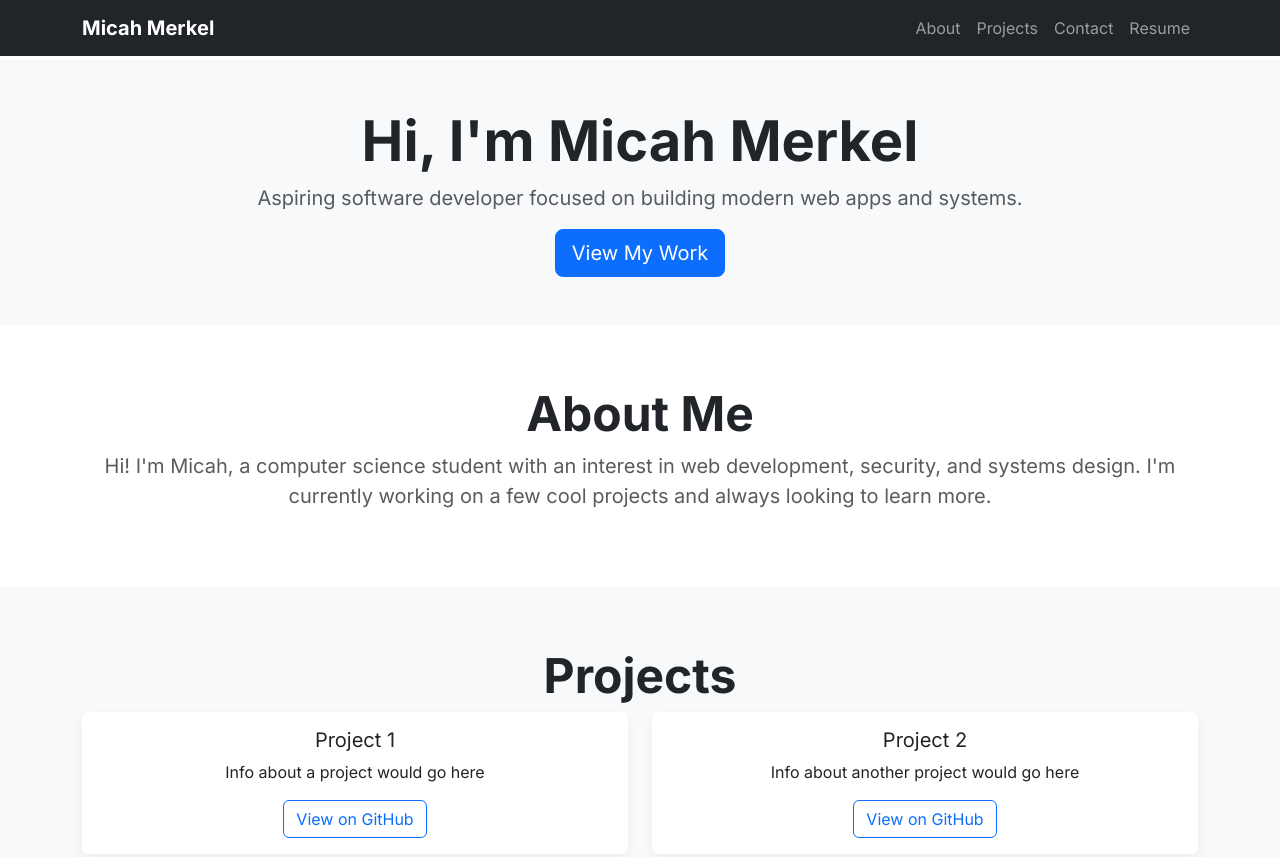
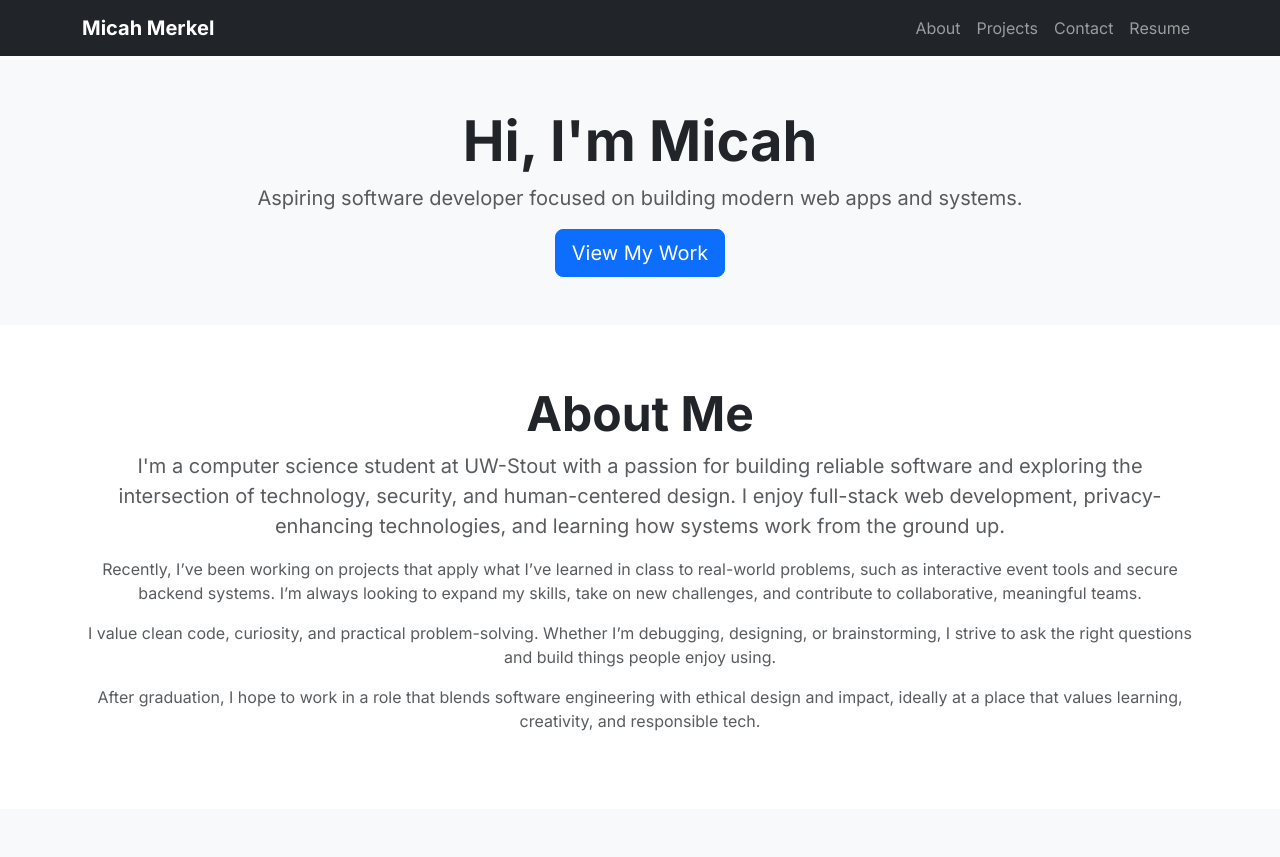
Before and after one commit to mdmerk01/portfolio, a plain HTML site: page index.html in a window 1280 px wide. Shown: the top 857 px of the page. Drawn offline with nearby package versions, Linux system fonts and the light colour scheme.

Commit message:
expanded about me section

```diff
--- a/index.html
+++ b/index.html
@@ -1,10 +1,9 @@
 <!DOCTYPE html>
 <html lang="en">
-
 <head>
   <meta charset="UTF-8">
   <meta name="viewport" content="width=device-width, initial-scale=1.0">
-  <title>Your Name | Portfolio</title>
+  <title>Micah Merkel | Portfolio</title>
   <link href="https://cdn.jsdelivr.net/npm/bootstrap@5.3.3/dist/css/bootstrap.min.css" rel="stylesheet">
   <link href="https://fonts.googleapis.com/css2?family=Inter:wght@400;700&display=swap" rel="stylesheet">
   <link rel="stylesheet" href="https://cdnjs.cloudflare.com/ajax/libs/font-awesome/6.5.0/css/all.min.css">
@@ -13,18 +12,15 @@
       padding-top: 60px;
       font-family: 'Inter', sans-serif;
     }
-
     section {
       padding: 60px 0;
     }
-
     .card {
       border: none;
       box-shadow: 0 4px 12px rgba(0, 0, 0, 0.05);
     }
   </style>
 </head>
-
 <body>
   <!-- Navbar -->
   <nav class="navbar navbar-expand-lg navbar-dark bg-dark fixed-top">
@@ -38,15 +34,16 @@
           <li class="nav-item"><a class="nav-link" href="#about">About</a></li>
           <li class="nav-item"><a class="nav-link" href="#projects">Projects</a></li>
           <li class="nav-item"><a class="nav-link" href="#contact">Contact</a></li>
-          <li class="nav-item"><a class="nav-link" href="resources/micahm_newresume.pdf" target="_blank">Resume</a></li>
+          <li class="nav-item"><a class="nav-link" href="resume.pdf" target="_blank">Resume</a></li>
         </ul>
       </div>
     </div>
   </nav>
 
+  <!-- Hero Section -->
   <section class="text-center bg-light py-5">
     <div class="container">
-      <h1 class="display-4 fw-bold">Hi, I'm Micah Merkel</h1>
+      <h1 class="display-4 fw-bold">Hi, I'm Micah</h1>
       <p class="lead text-muted">Aspiring software developer focused on building modern web apps and systems.</p>
       <a href="#projects" class="btn btn-primary btn-lg">View My Work</a>
     </div>
@@ -54,14 +51,24 @@
 
   <!-- About Section -->
   <section id="about" class="text-center">
-    <div class="container">
-      <h2 class="display-5 fw-bold">About Me</h2>
-      <p class="lead text-muted">Hi! I'm Micah, a computer science student with an interest in web development,
-        security, and systems design. I'm currently working on a few cool projects and always looking to learn more.</p>
-    </div>
-  </section>
+  <div class="container">
+    <h2 class="display-5 fw-bold">About Me</h2>
+    <p class="lead text-muted">
+      I'm a computer science student at UW-Stout with a passion for building reliable software and exploring the intersection of technology, security, and human-centered design. I enjoy full-stack web development, privacy-enhancing technologies, and learning how systems work from the ground up.
+    </p>
+    <p class="text-muted">
+      Recently, I’ve been working on projects that apply what I’ve learned in class to real-world problems, such as interactive event tools and secure backend systems. I’m always looking to expand my skills, take on new challenges, and contribute to collaborative, meaningful teams.
+    </p>
+    <p class="text-muted">
+      I value clean code, curiosity, and practical problem-solving. Whether I’m debugging, designing, or brainstorming, I strive to ask the right questions and build things people enjoy using.
+    </p>
+    <p class="text-muted">
+      After graduation, I hope to work in a role that blends software engineering with ethical design and impact, ideally at a place that values learning, creativity, and responsible tech.
+    </p>
+  </div>
+</section>
 
-  <!-- Projects-->
+  <!-- Projects Section -->
   <section id="projects" class="bg-light text-center">
     <div class="container">
       <h2 class="display-5 fw-bold">Projects</h2>
@@ -88,7 +95,7 @@
     </div>
   </section>
 
-  <!--Contact -->
+  <!-- Contact Section -->
   <section id="contact" class="text-center">
     <div class="container">
       <h2 class="display-5 fw-bold">Contact</h2>
@@ -102,5 +109,4 @@
 
   <script src="https://cdn.jsdelivr.net/npm/bootstrap@5.3.3/dist/js/bootstrap.bundle.min.js"></script>
 </body>
-
 </html>
```
